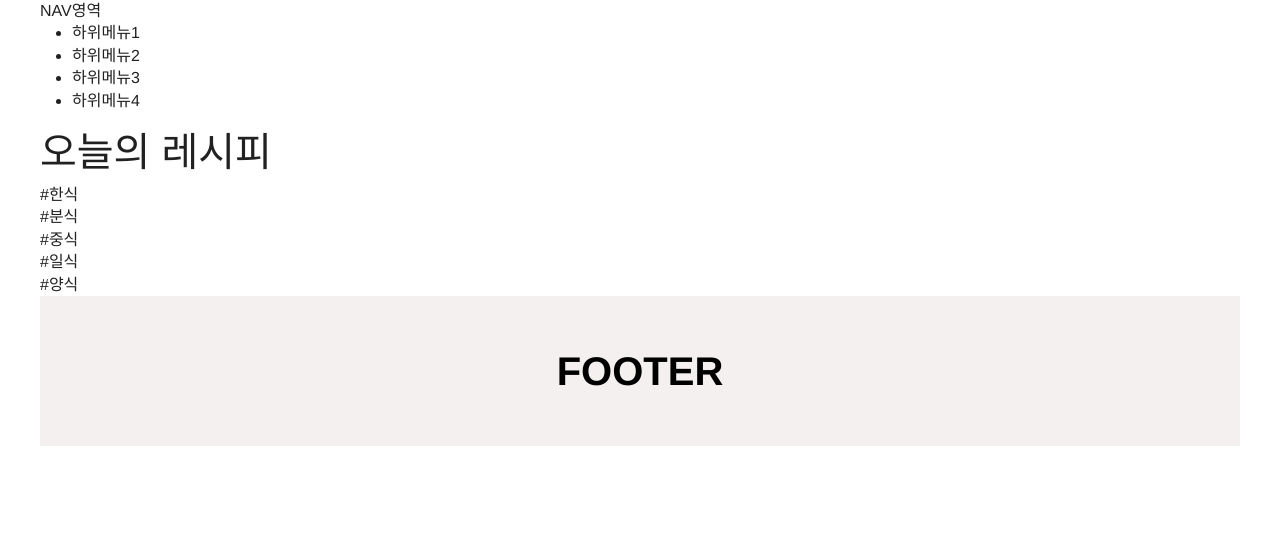
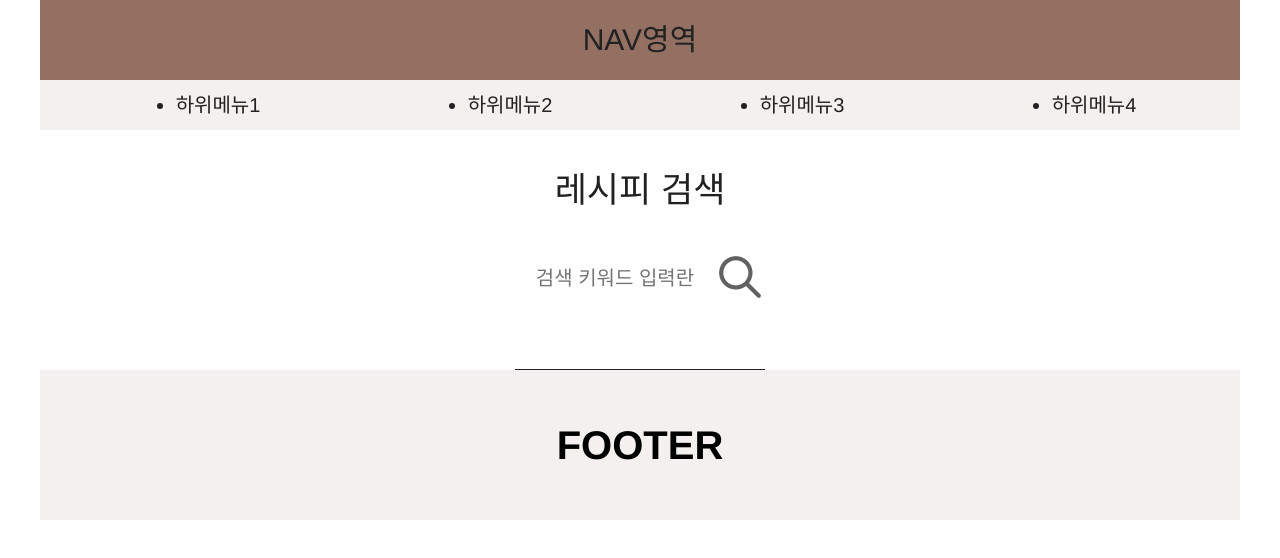
Before and after one commit to seungwoo-woo/baegopa, a React (Create React App) app: page / in a window 1280 px wide. Shown: the top 558 px of the page. Built offline with nearby package versions, Linux system fonts and the light colour scheme.

Commit message:
[테스트] App.js에 검증

```diff
--- a/src/App.js
+++ b/src/App.js
@@ -4,8 +4,9 @@ import 'react-toastify/dist/ReactToastify.min.css'; // ReactToastify CSS 추가
 import Main from './pages/main/Main';
 import Subpage from './pages/subpage/Subpage';
 import Footer from './pages/subpage/Footer';
+import SearchPage from './pages/search/SearchPage';
 
-
+import './pages/search/Search.css';
 
 function App() {
 
@@ -14,7 +15,8 @@ function App() {
     <div className="App">
       <div>
         {/* <Main /> */}
-        <Subpage />
+        <SearchPage />
+        {/* <Subpage /> */}
         <Footer />
       </div>
     </div>
```
